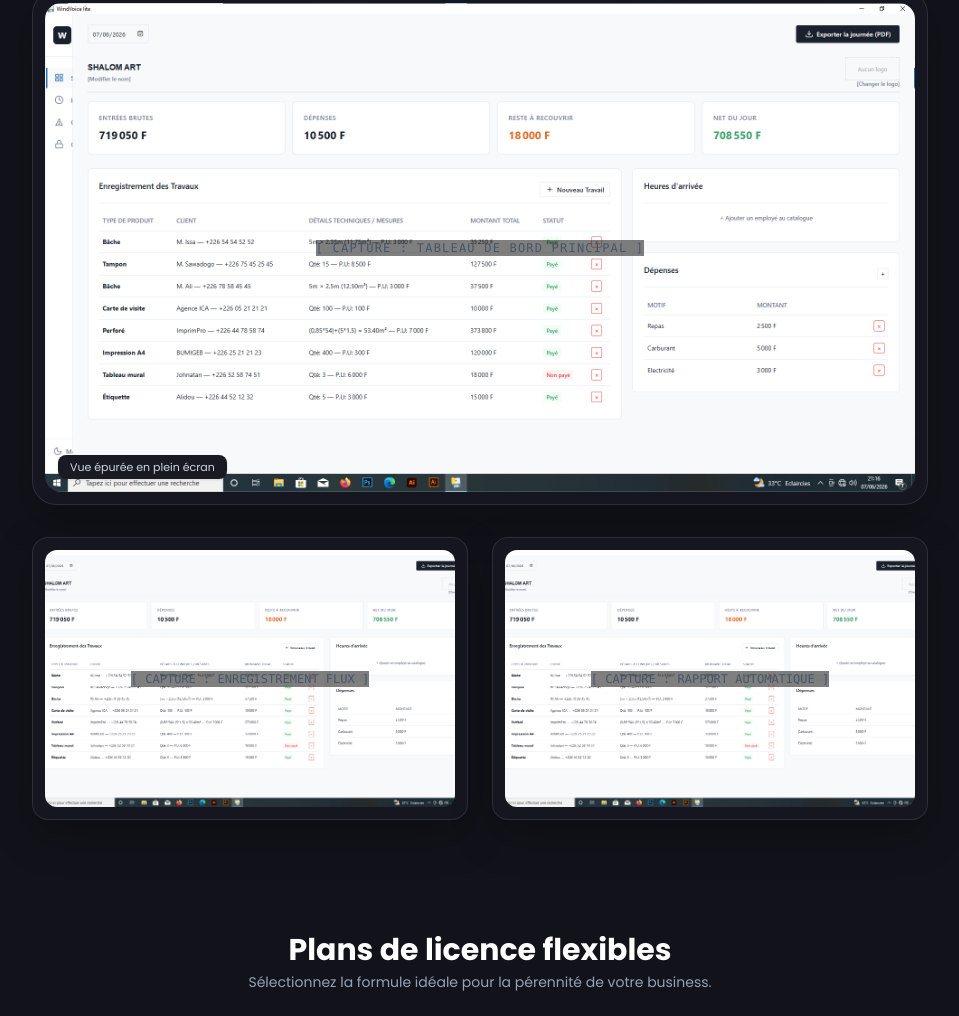
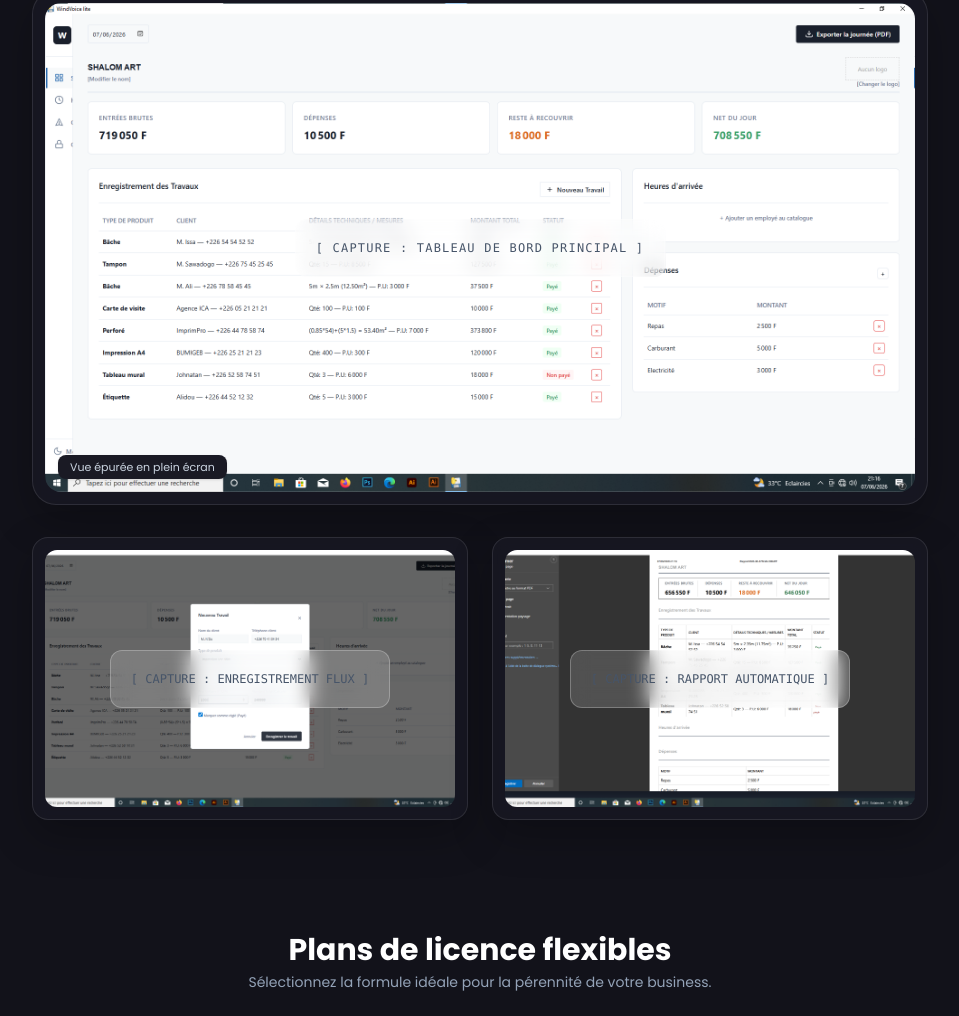
Before and after one commit to WindJos/WindVoiceLite-LandingPage, a plain HTML site: page index.html in a window 1280 px wide. Shown: the part 1363-2379 px from the top of the page, without its empty margins (160-1119 px from the left). Drawn offline with nearby package versions, Linux system fonts and the light colour scheme.

Commit message:
Update index.html

```diff
--- a/index.html
+++ b/index.html
@@ -522,7 +522,14 @@
     <div class="rounded-3xl p-3 shadow-xl max-w-4xl mx-auto mb-8 glass-card border border-brand-slate/10 dark:border-white/10">
         <div class="w-full rounded-2xl bg-brand-slate/10 dark:bg-slate-950 aspect-[16/9] flex items-center justify-center text-brand-slate/45 dark:text-slate-600 border border-brand-slate/5 relative overflow-hidden"
             style="background-image:url('assets/Dashbord.png'); background-size: cover; background-position: center;">
-            <span class="text-xs font-mono tracking-widest" style="background-color:rgba(0,0,0,0.5)">[ CAPTURE : TABLEAU DE BORD PRINCIPAL ]</span>
+            <span class="text-xs font-mono tracking-widest" style="
+                background: rgba(255, 255, 255, 0.15);
+                backdrop-filter: blur(10px);
+                -webkit-backdrop-filter: blur(10px);
+                border: 1px solid rgba(255, 255, 255, 0.25);
+                border-radius: 12px;
+                padding: 20px;
+                ">[ CAPTURE : TABLEAU DE BORD PRINCIPAL ]</span>
             <div class="absolute bottom-3 left-3 px-3 py-1 rounded-lg text-[11px] bg-white/85 dark:bg-brand-darkCard text-brand-slate dark:text-slate-300 shadow">
                 Vue épurée en plein écran
             </div>
@@ -532,14 +539,28 @@
     <div class="grid sm:grid-cols-2 gap-6 max-w-4xl mx-auto">
         <div class="rounded-2xl p-3 glass-card border border-brand-slate/10 dark:border-white/10">
             <div class="w-full rounded-xl bg-brand-slate/10 dark:bg-slate-950 aspect-[16/10] flex items-center justify-center text-brand-slate/45 dark:text-slate-600"
-               style="background-image:url('assets/Dashbord.png'); background-size: cover; background-position: center;">
-                <span class="text-xs font-mono" style="background-color:rgba(0,0,0,0.5)">[ CAPTURE : ENREGISTREMENT FLUX ]</span>
+               style="background-image:url('assets/enregistrementtravail.png'); background-size: cover; background-position: center;">
+                <span class="text-xs font-mono" style="
+                background: rgba(255, 255, 255, 0.15);
+                backdrop-filter: blur(10px);
+                -webkit-backdrop-filter: blur(10px);
+                border: 1px solid rgba(255, 255, 255, 0.25);
+                border-radius: 12px;
+                padding: 20px;
+                ">[ CAPTURE : ENREGISTREMENT FLUX ]</span>
             </div>
         </div>
         <div class="rounded-2xl p-3 glass-card border border-brand-slate/10 dark:border-white/10">
             <div class="w-full rounded-xl bg-brand-slate/10 dark:bg-slate-950 aspect-[16/10] flex items-center justify-center text-brand-slate/45 dark:text-slate-600"
-               style="background-image:url('assets/Dashbord.png'); background-size: cover; background-position: center;">
-                <span class="text-xs font-mono" style="background-color:rgba(0,0,0,0.5)">[ CAPTURE : RAPPORT AUTOMATIQUE ]</span>
+               style="background-image:url('assets/exportdujour.png'); background-size: cover; background-position: center;">
+                <span class="text-xs font-mono" style="
+                background: rgba(255, 255, 255, 0.15);
+                backdrop-filter: blur(10px);
+                -webkit-backdrop-filter: blur(10px);
+                border: 1px solid rgba(255, 255, 255, 0.25);
+                border-radius: 12px;
+                padding: 20px;
+                ">[ CAPTURE : RAPPORT AUTOMATIQUE ]</span>
             </div>
             </div>
         </div>
```
